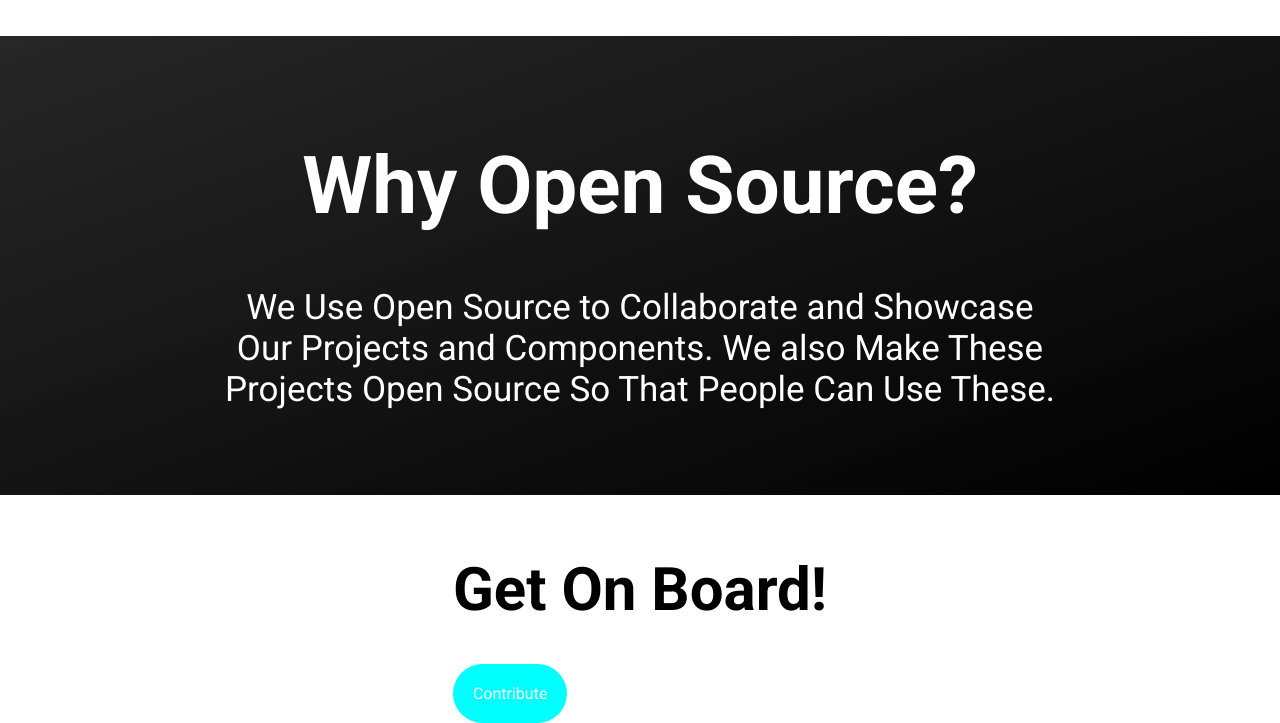
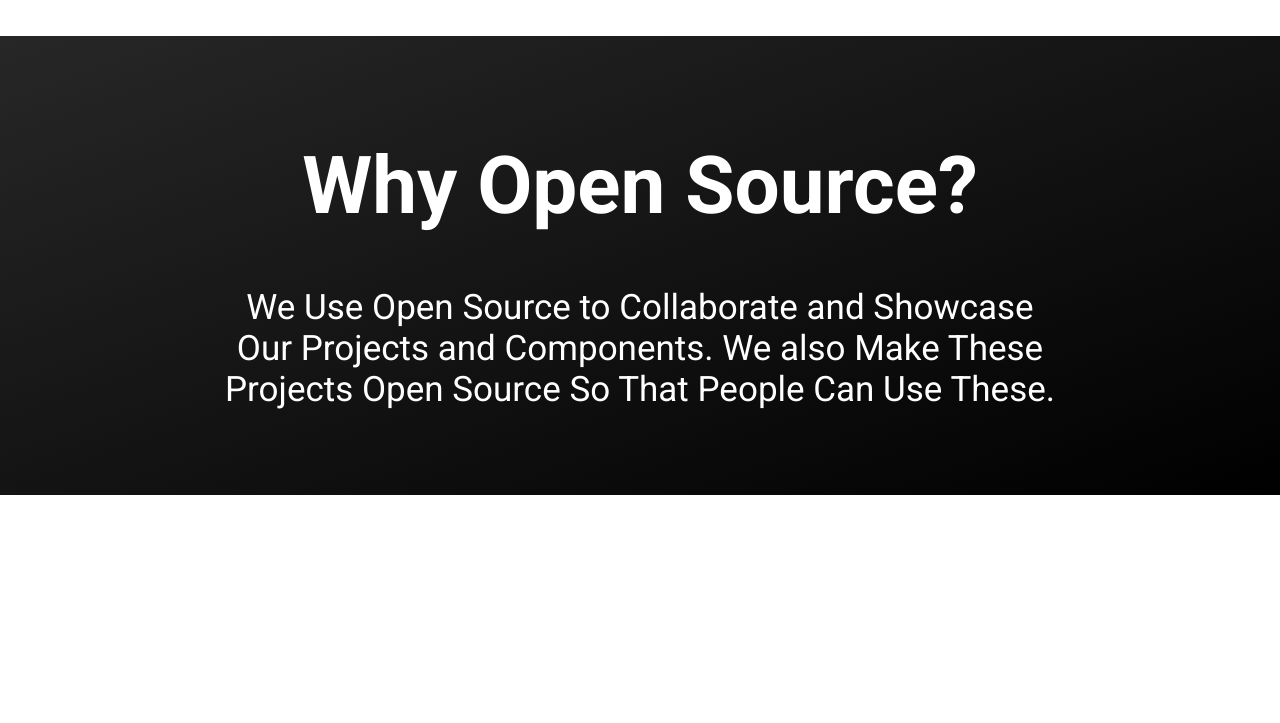
Before and after one commit to Tmbincorp/Tmbincorp.github.io, a plain HTML site: page index.html in a window 1280 px wide. Shown: the part 1282-2005 px from the top of the page. After the commit the page ends 1777 px from the top, so only its background shows below. Drawn offline with Linux system fonts and the light colour scheme.

Commit message:
Update index.html

```diff
--- a/index.html
+++ b/index.html
@@ -68,13 +68,6 @@
           Projects Open Source So That People Can Use These.</p>
         </div>
       </div>
-      <br />
-      <div class="block div endfooter">
-        <div class="contribute zone">
-          <h1>Get On Board!</h1><br>
-          <a href="https://tmbincorp.com/open-source/lets-go/get-on-board">Contribute</a><br>
-        </div>
-      </div>
     </main>
   </body>
 </html>
```
